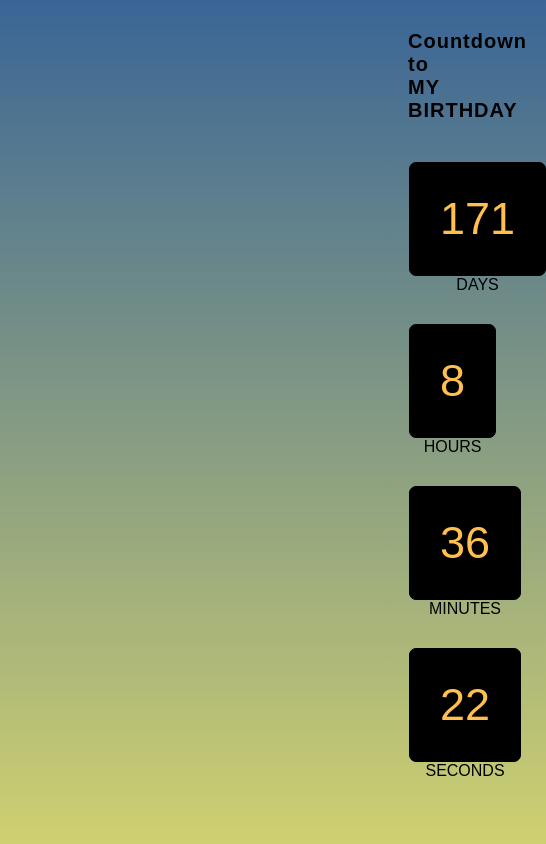
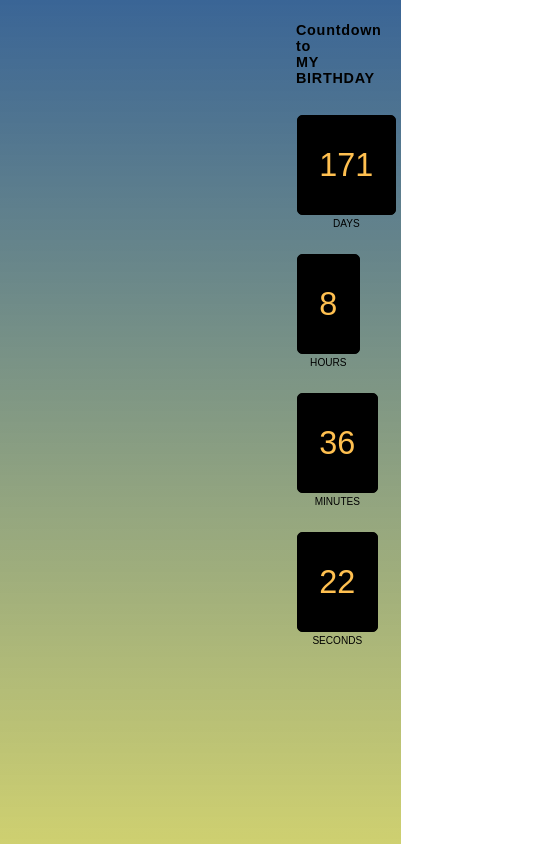
Before and after one commit to sirivennela326/countdownTo2022, a plain HTML site: page index.html in a window 390 px wide. Shown: the whole page, 546 px wide, since content can reach past the window. Drawn offline with Linux system fonts and the light colour scheme.

Commit message:
Update vv.css

```diff
--- a/vv.css
+++ b/vv.css
@@ -2,33 +2,52 @@ body{
     font-family: sans-serif;
     background-image : linear-gradient(#3a6596, rgba(185, 187, 48, 0.692));
 }
+html{
+    font-size: 62.5%;
+}
 .c1{
-    margin: 10px 350px;
+    margin: 1rem 35rem;
     background-image: linear-gradient(rgb(173, 34, 185),rgb(184, 172, 194)) ;
 }
 header{
     text-align: center;
-    letter-spacing: 1px;
-    padding: 20px 50px;
-    font-size: 20px;
+    letter-spacing: .1rem;
+    padding: 2rem 5rem;
+    font-size: 2rem;
     font-weight: 550;
 }
 main{
-  margin: 20px 51px 30px 51px;
+    line-height: 1.7;
+  margin: 2rem 5.1rem 3rem 5.1rem;
 }
 article.c3{
     display: inline-block;
     text-align: left;
+    flex: 1 1 200px;
+    margin-right: .7rem;
 }
 .c4{
+    font-size: 1.4rem;
     text-align: center;
-    padding-bottom: 30px;
+    padding-bottom: 3rem;
+
 }
 div.c2{
-    padding: 30px;
-    border: 1px solid #000;
-    border-radius : 7px;
+    padding: 3rem;
+    border: .1rem solid #000;
+    border-radius : .7rem;
     background-color: #000;
-    font-size: 45px;
+    font-size: 4.5rem;
     color: #ffc050
 }
+@media(max-width:998px){
+    html{
+        font-size: 55%;
+    }
+}
+
+@media(max-width:768px){
+    html{
+        font-size: 45%;
+    }
+}
```
